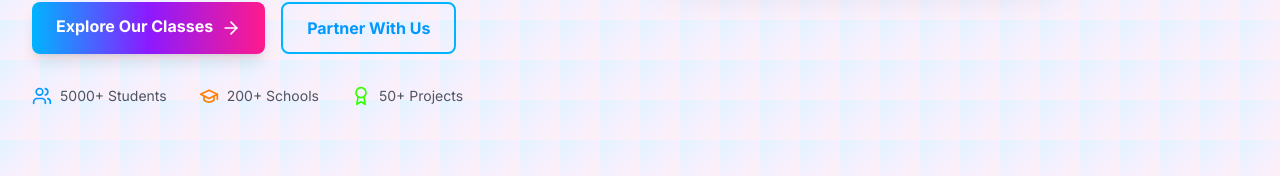
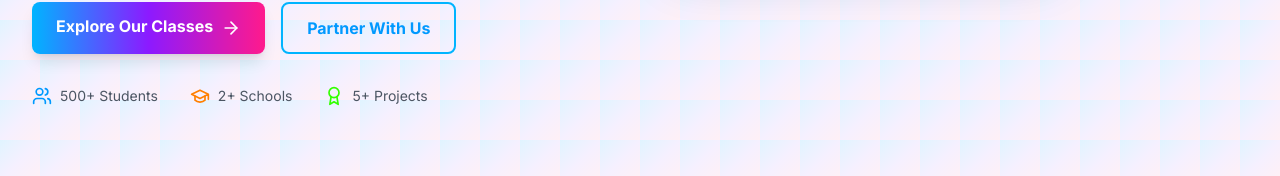
Before and after one commit to wizzenalum-code/frontend, a React (Vite) app: page / in a window 1280 px wide. Shown: the part 700-876 px from the top of the page. Built offline with nearby package versions, Linux system fonts and the light colour scheme.

Commit message:
Update statistics to more realistic startup numbers
cgen-903ca105bcfc4b01a68816eae85acde3

```diff
--- a/src/pages/Home.tsx
+++ b/src/pages/Home.tsx
@@ -71,15 +71,15 @@ const Home: React.FC = () => {
               <div className="flex items-center space-x-8 text-sm text-gray-600">
                 <div className="flex items-center space-x-2">
                   <Users className="h-5 w-5 text-electric-blue-500" />
-                  <span>5000+ Students</span>
+                  <span>500+ Students</span>
                 </div>
                 <div className="flex items-center space-x-2">
                   <GraduationCap className="h-5 w-5 text-vibrant-orange-500" />
-                  <span>200+ Schools</span>
+                  <span>2+ Schools</span>
                 </div>
                 <div className="flex items-center space-x-2">
                   <Award className="h-5 w-5 text-lime-green-500" />
-                  <span>50+ Projects</span>
+                  <span>5+ Projects</span>
                 </div>
               </div>
             </div>
```
